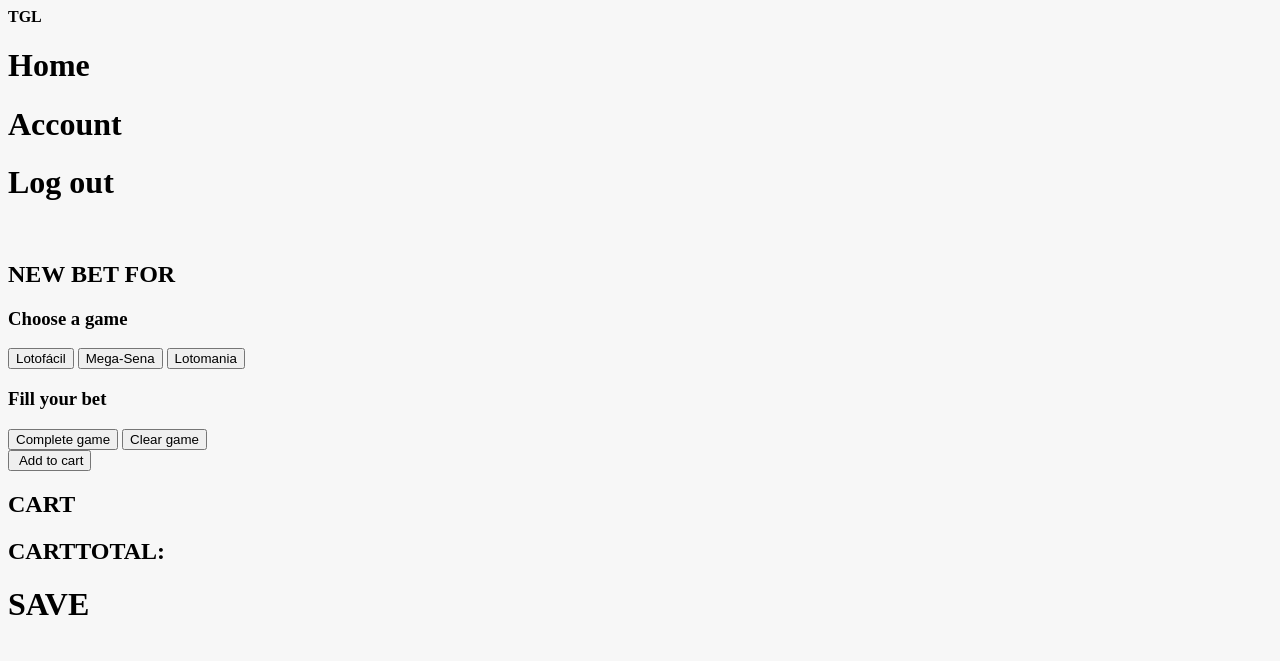
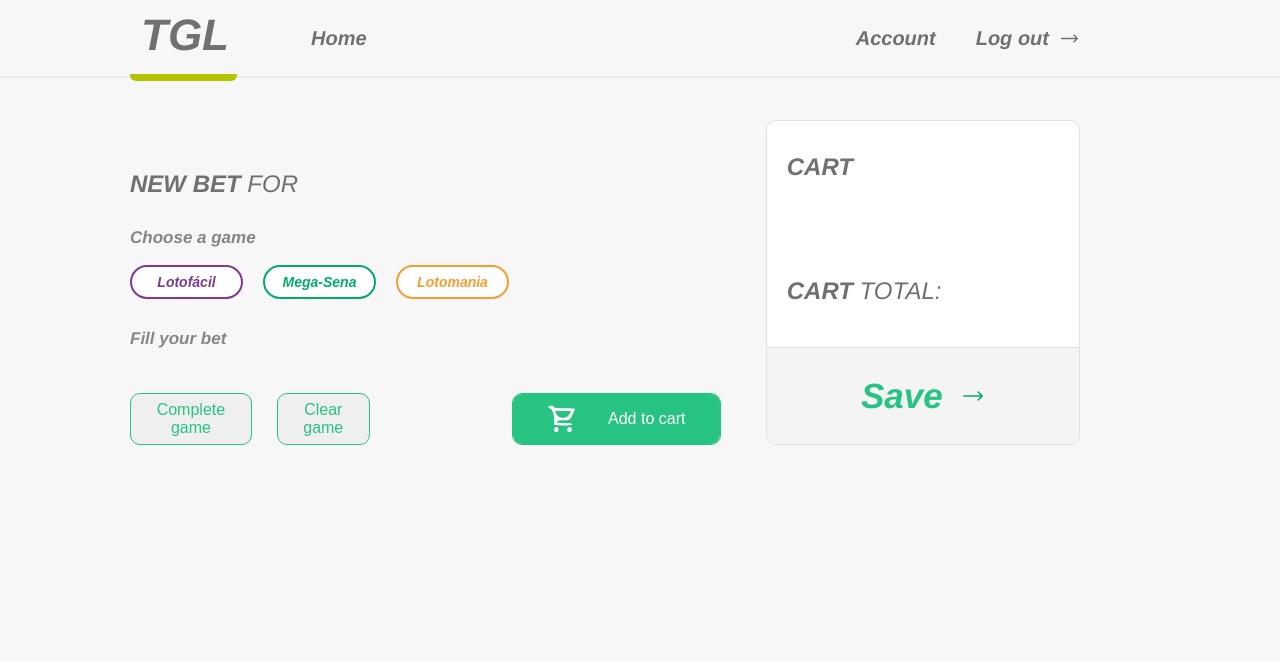
Before and after one commit to karinemendesgit/prova-js-labluby, a plain HTML site: page index.html in a window 1280 px wide. Drawn offline with Linux system fonts and the light colour scheme.

Commit message:
Feat: put classes in html and created styles

```diff
--- a/index.html
+++ b/index.html
@@ -9,26 +9,28 @@
 </head>
 <body>
   <header>
-    <div>
-      <strong>TGL</strong>
+    <div class="head1">
+      <div class="tgl">
+        <strong>TGL</strong>
+      </div>
       <h1>Home</h1>
     </div>
-    <div>
+    <div class="head2">
       <h1>Account</h1>
-      <div>
+      <div class="logout">
         <h1>Log out</h1>
-        <img src="" alt="">
+        <img src="./Assets/right-arrow.svg" alt="">
       </div>
     </div>
   </header>
   <main>
-    <div>
+    <div class="text">
       <h2><b>NEW BET</b> FOR </h2>
       <h3>Choose a game</h3>
-      <div>
-        <button>Lotofácil</button>
-        <button>Mega-Sena</button>
-        <button>Lotomania</button>
+      <div class="bet-types">
+        <button class="loto">Lotofácil</button>
+        <button class="mega">Mega-Sena</button>
+        <button class="mania">Lotomania</button>
       </div>
       <div>
         <h3>Fill your bet</h3>
@@ -38,25 +40,25 @@
 
       </div>
       <div class="buttons">
-        <div>
+        <div class="left-btn">
           <button>Complete game</button>
           <button>Clear game</button>
         </div>
-        <div>
+        <div class="right-btn">
           <button>
-            <img src="" alt="">
+            <img src="./Assets/cart.svg" alt="">
             Add to cart
           </button>
         </div>
       </div>
     </div>
     <div class="container-cart">
-      <h2>CART</h2>
-      <div></div>
-      <h2><b>CART</b>TOTAL:</h2>
-      <div>
-        <h1>SAVE</h1>
-        <img src="" alt="">
+        <h2><b>CART</b></h2>
+        <div></div>
+        <h2><b>CART</b> TOTAL:</h2>
+      <div class="save">
+        <h1>Save</h1>
+        <img src="./Assets/green-right-arrow.svg" alt="">
       </div>
     </div>
   </main>
--- a/style.css
+++ b/style.css
@@ -1,3 +1,223 @@
 body {
     background-color: #F7F7F7;
+    margin: 0;
+    padding: 0;
+    color: #707070;
+    font-family: Helvetica;
 }
+
+header {
+    font-style: italic;
+    border-bottom: 2px solid #EBEBEB;
+    height: 76px;
+    display: flex;
+    align-items: center;
+    justify-content: space-between;
+}
+
+header h1 {
+    font-size: 20px;
+}
+
+header h1:hover {
+    cursor: pointer;
+}
+
+header strong {
+    font-size: 44px;
+}
+
+.head1 {
+    display: flex;
+    gap: 74px;
+    margin-left: 130px;
+    align-items: center;
+}
+
+.tgl {
+    border-bottom: 7px solid #B5C401;
+    border-radius: 6px;
+    width: 107px;
+    height: 79px;
+    display: flex;
+}
+
+.tgl strong {
+    margin-left: 11px;
+    font-size: 44px;
+    margin-top: 15px;
+}
+
+.head2 {
+    display: flex;
+    align-items: center;
+    gap: 40px;
+}
+
+.logout {
+    display: flex;
+    align-items: center;
+}
+
+.logout img {
+    height: 17px;
+    width: 21px;
+    margin-left: 10px;
+    margin-right: 200px;
+}
+
+main {
+    margin-left: 130px;
+    display: flex;
+    justify-content: space-between;
+    gap: 45px;
+}
+
+.text {
+    margin-top: 72px;
+}
+
+.text h2 {
+    font-size: 24px;
+    font-style: italic;
+    font-weight: lighter;
+}
+
+.text h3 {
+    font-style: italic;
+    color: #868686;
+    font-size: 17px;
+    margin-top: 30px;
+}
+
+.bet-types {
+    display: flex;
+    gap: 20px;
+}
+
+.bet-types button {
+    background-color: #FFFFFF;
+    width: 113px;
+    height: 34px;
+    font-style: italic;
+    font-weight: bold;
+    font-size: 14px;
+    border-radius: 100px;
+}
+
+.loto {
+    border: 2px solid #7F3992;
+    color: #7F3992;
+}
+
+.loto:active {
+    background-color: #7F3992;
+    color: #FFFFFF;
+}
+
+.mega {
+    border: 2px solid #01AC66;
+    color: #01AC66;
+}
+
+.mega:active {
+    background-color: #01AC66;
+    color: #FFFFFF;
+}
+
+.mania {
+    border: 2px solid #F79C31;
+    color: #F79C31;
+}
+
+.mania:active {
+    background-color: #F79C31;
+    color: #FFFFFF;
+}
+
+.buttons {
+    display: flex;
+    align-items: center;
+    gap: 142px;
+    margin-top: 44px;
+}
+
+.left-btn {
+    display: flex;
+    align-items: center;
+    gap: 25px;
+}
+
+.left-btn button {
+    border: 1px solid #27C383;
+    height: 52px;
+    font-size: 16px;
+    color: #27C383;
+    border-radius: 10px;
+}
+
+.right-btn button {
+    width: 209px;
+    height: 52px;
+    background: #27C383 0% 0% no-repeat padding-box;
+    color: #FFFFFF;
+    border: 1px solid #27C383;
+    border-radius: 10px;
+    font-size: 16px;
+    display: flex;
+    align-items: center;
+    justify-content: center;
+}
+
+.right-btn img {
+    margin-right: 29px;
+}
+
+.container-cart {
+    width: 317px;
+    background: #FFFFFF 0% 0% no-repeat padding-box;
+    border: 1px solid #E2E2E2;
+    border-radius: 10px;
+    margin-top: 42px;
+    margin-right: 200px;
+    display: flex;
+    flex-direction: column;
+    justify-content: space-between;
+}
+
+.container-cart h2 {
+    margin-left: 20px;
+    margin-top: 32px;
+    font-size: 24px;
+    font-style: italic;
+    font-weight: lighter;
+}
+
+.save {
+    height: 96px;
+    display: flex;
+    align-items: center;
+    justify-content: center;
+    background-color: #F4F4F4;
+    border-top: 1px solid #E2E2E2;
+    border-bottom-left-radius: 10px;
+    border-bottom-right-radius: 10px;
+    cursor: pointer;
+}
+
+.save h1 {
+    color: #27C383;
+    font-size: 35px;
+    text-align: center;
+    font-style: italic;
+}
+
+.save img {
+    width: 24px;
+    height: 20px;
+    margin-left: 18px;
+}
+
+button {
+    cursor: pointer;
+}
```
